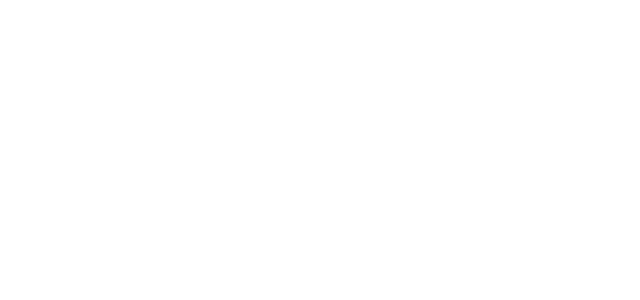
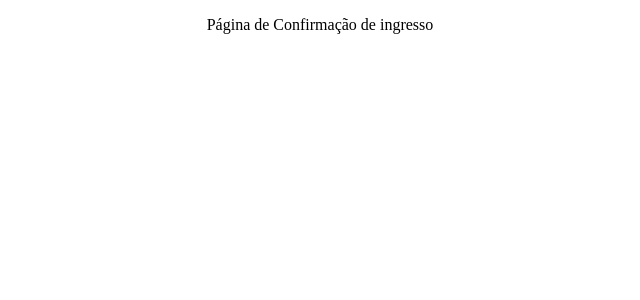
Before and after one commit to delberss/cinema, a React (Vite) app: page /confirmacao in a window 1280 px wide. Before the commit this address had no page. Shown: the top 300 px of the page, without its empty margins (320-960 px from the left). Built offline with nearby package versions, Linux system fonts and the light colour scheme.

Commit message:
feat(rotas): adicionar rota /confirmacao para ConfirmacaoPage

```diff
--- a/src/main.tsx
+++ b/src/main.tsx
@@ -1,11 +1,13 @@
 import { createRoot } from 'react-dom/client'
 import App from './App.tsx'
 import { BrowserRouter, Route, Routes } from 'react-router-dom'
+import ConfirmacaoPage from './pages/ConfirmacaoPage.jsx'
 
 createRoot(document.getElementById('root')!).render(
   <BrowserRouter>
     <Routes>
       <Route path="/" element={<App />} />
+      <Route path="/confirmacao" element={<ConfirmacaoPage/>} />
     </Routes>
   </BrowserRouter>
 )
```
